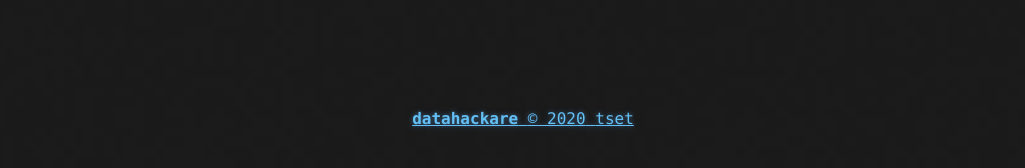
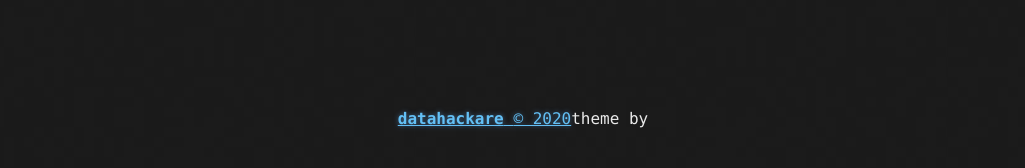
Before and after one commit to datahackare/warz0ne, a Jekyll site: the page built from index.html, in a window 1280 px wide. Shown: the part 706-874 px from the top of the page, without its empty margins (117-1142 px from the left). Built offline with Jekyll 4.4.1, drawn with Linux system fonts in a browser that asks for light colours; the list of posts is cut into pages by our own code.

Commit message:
Update footer.html

```diff
--- a/_includes/footer.html
+++ b/_includes/footer.html
@@ -4,6 +4,6 @@
         <b>{{ site.owner}}</b>
     </span>
     {% capture currentyear %}{{ 'now' | date: "%Y" }}{% endcapture %}
-   <span>© {{ currentyear }}</span> <span>tset</span>
-  </a>
+   <span>© {{ currentyear }}</span></a><span>theme by <a href="https://github.com/tocttou>tocttou</a></span>
+
 </footer>
```
